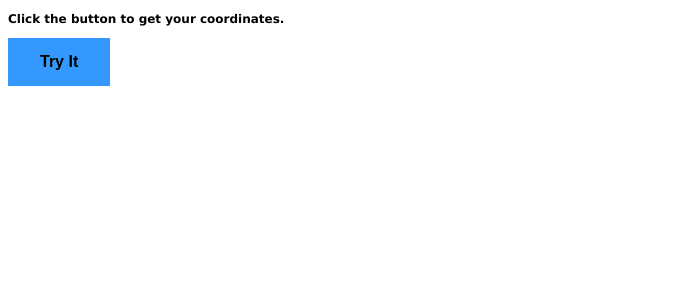
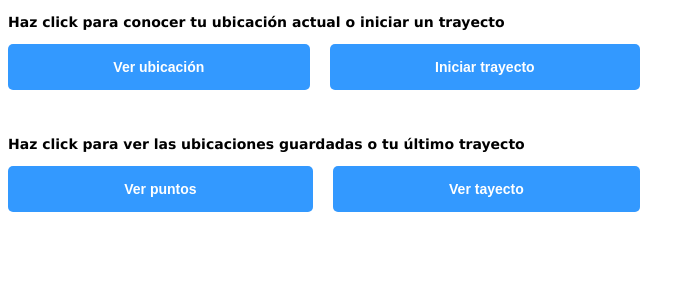
Before and after one commit to thisiszeshak/GIS-JS-app, a PHP site: page / in a window 1280 px wide. Shown: the top 300 px of the page, without its empty margins (0-695 px from the left). Run offline with PHP 8.4, Linux system fonts and the light colour scheme.

Commit message:
clsPunto y clsListaPuntos botones ver puntos y css

```diff
--- /dev/null
+++ b/com/clsListaPuntos.js
@@ -0,0 +1,9 @@
+class clsListaPuntos{
+    constructor(){
+        this.listaPuntos = [];
+    }
+    guardarPunto(lista){
+        var punto = new clsPunto()
+        this.listaPuntos.push(punto);
+    }
+}
--- /dev/null
+++ b/com/clsPunto.js
@@ -0,0 +1,8 @@
+class clsPunto{
+    constructor(id, x, y){
+        this.pid = id;
+        this.px = x;
+        this.py = y;
+    }
+
+}
--- /dev/null
+++ b/com/gisApp.js
@@ -0,0 +1,53 @@
+var x = document.getElementById("demo");
+var listaPuntosIndividuales = new clsListaPuntos();
+var listaPuntosTrayecto = new clsListaPuntos()
+
+
+////////////////////////////////////////////////////////////////////
+// Almacenar puntos //
+////////////////////////////////////////////////////////////////////
+function guardarPuntoIndividual() {
+  if (navigator.geolocation) {
+    navigator.geolocation.getCurrentPosition(showPosition, showError);
+  } else {
+    x.innerHTML = "Geolocation is not supported by this browser.";
+  }
+}
+
+////////////////////////////////////////////////////////////////////
+// Trayecto //
+////////////////////////////////////////////////////////////////////
+function iniciarTrayecto(){
+
+}
+
+////////////////////////////////////////////////////////////////////
+// Ubicación actual //
+////////////////////////////////////////////////////////////////////
+function showPosition(position) {
+  x.innerHTML = "Latitude: " + position.coords.latitude +
+    "<br>Longitude: " + position.coords.longitude;
+  var div = document.getElementById("myDiv");
+  div.className = "coordenadas";
+}
+
+////////////////////////////////////////////////////////////////////
+// Control de errores //
+////////////////////////////////////////////////////////////////////
+function showError(error) {
+  switch (error.code) {
+    case error.PERMISSION_DENIED:
+      x.innerHTML = "Se requieren permisos para acceder a la ubicación"
+      break;
+    case error.POSITION_UNAVAILABLE:
+      x.innerHTML = "Información de ubicación no disponible"
+      break;
+    case error.TIMEOUT:
+      x.innerHTML = "Time out"
+      break;
+    case error.UNKNOWN_ERROR:
+      x.innerHTML = "Ha ocurrido un error inesperado"
+      break;
+  }
+
+}
--- a/index.html
+++ b/index.html
@@ -7,50 +7,24 @@
 
 <body>
 
-  <p>Click the button to get your coordinates.</p>
-
-  <button id="boton" onclick="getLocation()">Try It</button><br><br>
-
+  <p>Haz click para conocer tu ubicación actual o iniciar un trayecto</p>
+  <div class="align_buttons">
+    <button id="boton_ubicacion" class="boton" onclick="guardarPuntoIndividual()">Ver ubicación</button>
+    <button id="boton_iniciar" class="boton">Iniciar trayecto</button>
+  </div>
+  <br><br>
+  <p>Haz click para ver las ubicaciones guardadas o tu último trayecto</p>
+  <div class="align_buttons">
+    <button id="boton_ver_puntos" class="boton">Ver puntos</button>
+    <button id="boton_ver_trayecto" class="boton">Ver tayecto</button>
+  </div>
   <div id="myDiv">
     <p id="demo"></p>
   </div>
 
-  <script>
-    var x = document.getElementById("demo");
-
-    function getLocation() {
-      if (navigator.geolocation) {
-        navigator.geolocation.getCurrentPosition(showPosition, showError);
-      } else {
-        x.innerHTML = "Geolocation is not supported by this browser.";
-      }
-    }
-
-    function showPosition(position) {
-      x.innerHTML = "Latitude: " + position.coords.latitude +
-        "<br>Longitude: " + position.coords.longitude;
-      var div = document.getElementById("myDiv");
-      div.className = "coordenadas";
-    }
-
-    function showError(error) {
-      switch (error.code) {
-        case error.PERMISSION_DENIED:
-          x.innerHTML = "User denied the request for Geolocation."
-          break;
-        case error.POSITION_UNAVAILABLE:
-          x.innerHTML = "Location information is unavailable."
-          break;
-        case error.TIMEOUT:
-          x.innerHTML = "The request to get user location timed out."
-          break;
-        case error.UNKNOWN_ERROR:
-          x.innerHTML = "An unknown error occurred."
-          break;
-      }
-    }
-  </script>
-
+  <script src="com/gisApp.js"></script>
+  <script src="com/clsPunto.js"></script>
+  <script src="com/clsListaPuntos.js"></script>
 </body>
 
 </html>
--- a/main.css
+++ b/main.css
@@ -3,13 +3,17 @@
     border-radius: 10px;
     max-width: 200px;
     text-align: center;
+
 }
-body{
-    font-family: Verdana, Geneva, Tahoma, sans-serif;
-    font-weight: bold;
-    font-size: 12px;
+
+.align_buttons{
+    display: grid;
+    grid-template-columns: auto auto;
+    grid-gap: 20px;
+    margin-right: 50%;
 }
-#boton{
+
+.boton{
     background-color:rgb(51, 153, 255);
     border: none;
     padding: 15px 32px;
@@ -18,8 +22,17 @@ body{
     display: inline-block;
     cursor: pointer;
     font-weight: bold;
-    font-size: 16px;
+    font-size: 14px;
+    color:  white;
+    border-radius: 5px;
 }
+
+body{
+    font-family: Verdana, Geneva, Tahoma, sans-serif;
+    font-weight: bold;
+    font-size: 14px;
+}
+
 #boton:hover{
     opacity: 0,7;
 }
```
